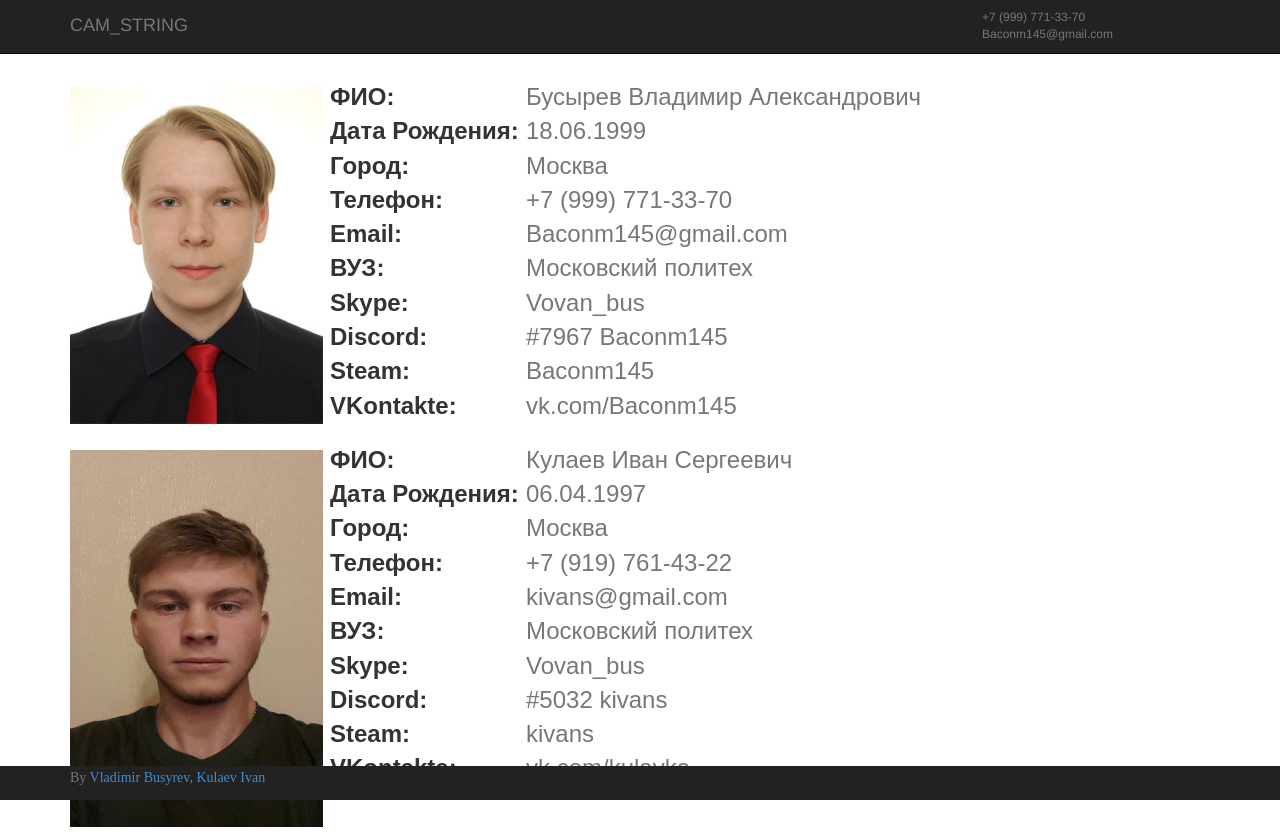
After one commit to Baconm145/raspberrypi_web_page, a PHP site: page /0/developers.php in a window 1280 px wide. The commit adds this page. Run offline with PHP 8.4, Linux system fonts and the light colour scheme; some libraries are stand-ins or nearby versions; some web fonts are replaced.

Commit message:
added developers page

```diff
--- /dev/null
+++ b/developers.php
@@ -0,0 +1,154 @@
+<html>
+   <head>
+	<style type="text/css">
+
+		@font-face {
+			font-family:'Glyphicons Halflings';
+			src:url('../fonts/glyphicons-halflings-regular.eot');
+			src:url('../fonts/glyphicons-halflings-regular.eot?#iefix')
+			format('embedded-opentype'), url('../fonts/glyphicons-halflings-regular.woff')
+			format('woff'),	url('../fonts/glyphicons-halflings-regular.ttf')
+			format('truetype'), url('../fonts/glyphicons-halflings-regular.svg#glyphicons_halflingsregular')
+			format('svg')
+		}
+		div.foot {
+			position: fixed;
+			left: 0; bottom: 0;
+			padding: 2px;
+			background: #222;
+			color: #777;
+			width: 100%;
+			font-family: Glyphicons Halflings;
+		}
+
+		.mainBox {
+		margin-right:auto;
+		margin-left:auto;
+		padding-left:15px;
+		padding-right:15px
+		}
+		@media (min-width:768px) {
+		.mainBox{width:750px}
+		}
+		@media (min-width:992px) {
+		.mainBox{width:970px}
+		}@media (min-width:1200px) {
+		.mainBox{width:1170px}
+		}
+		.leftstrbot, .rightstrbot {
+		float: left;
+		width: 50%;
+	   }
+	   .rightstrbot {
+		text-align: right; /* Выравнивание по правому краю */
+	   }
+
+		.rightstr {
+		margin-top: 9px;
+		float: right;
+		color: #777;
+		font-size: 9pt;
+		width: 20%
+		}
+
+		.rightstrmid {
+		margin-right: 10%;
+		float: right;
+		color: #777;
+		width: 50%
+		}
+
+		.rightstrdown {;
+		float: right;
+		color: #777;
+		font-size: 9pt;
+		width: 10%
+		}
+
+		.imageBox {
+		float:left;
+		margin: 7px 7px 7px 0;
+		}
+	</style>
+    <meta name="viewport" content="width=550, initial-scale=1">
+    <title><?php echo CAM_STRING; ?></title>
+    <link rel="stylesheet" href="css/style_minified.css" />
+   </head>
+   <body>
+    <div class="navbar navbar-inverse navbar-fixed-top" role="navigation">
+        <div class="container">
+			<p class="rightstr">+7 (999) 771-33-70 Baconm145@gmail.com</p>
+            <div class="navbar-header">
+               <a class="navbar-brand"><?php echo CAM_STRING; ?></a>
+            </div>
+        </div>
+    </div>
+	<div class="mainBox">
+		<p>
+			<img src="vovan_photo.jpg" width="253" height="337" class="imageBox">
+			<font size="5" face="Arial">
+				<p class="rightstrmid">
+					Бусырев Владимир Александрович <br>
+					18.06.1999 <br>
+					Москва <br>
+					+7 (999) 771-33-70 <br>
+					Baconm145@gmail.com <br>
+					Московский политех <br>
+					Vovan_bus <br>
+					#7967 Baconm145 <br>
+					Baconm145 <br>
+					vk.com/Baconm145 <br>
+				</p>
+				<strong>
+					ФИО: <br>
+					Дата Рождения: <br>
+					Город: <br>
+					Телефон: <br>
+					Email: <br>
+					ВУЗ: <br>
+					Skype: <br>
+					Discord: <br>
+					Steam: <br>
+					VKontakte: <br>
+
+				</strong>
+			</font>
+			<br><img src="kulay_photo.jpg" width="253" height="377" class="imageBox">
+			<font size="5" face="Arial">
+				<p class="rightstrmid">
+					Кулаев Иван Сергеевич <br>
+					06.04.1997 <br>
+					Москва <br>
+					+7 (919) 761-43-22 <br>
+					kivans@gmail.com <br>
+					Московский политех <br>
+					Vovan_bus <br>
+					#5032 kivans<br>
+					kivans <br>
+					vk.com/kulayka <br>
+				</p>
+				<strong>
+					ФИО: <br>
+					Дата Рождения: <br>
+					Город: <br>
+					Телефон: <br>
+					Email: <br>
+					ВУЗ: <br>
+					Skype: <br>
+					Discord: <br>
+					Steam: <br>
+					VKontakte: <br>
+
+				</strong>
+			</font>
+		</p>
+	<div>
+	<div class="foot">
+		<div class="container">
+			<p>By
+				<a href="vovan.php">Vladimir Busyrev</a>, <a href="kulay.php">Kulaev Ivan</p>
+			</p>
+		</div>
+	</div>
+   </body>
+</html>
--- a/index.php
+++ b/index.php
@@ -676,7 +676,7 @@
 	<div class="foot">
 		<div class="container">
 			<p>By
-				<a href="vovan.php">Vladimir Busyrev</a>, <a href="kulay.php">Kulaev Ivan</p>
+				<p href="vovan.php">Vladimir Busyrev</>, <p href="vovan.php">Kulaev Ivan</p>
 			</p>
 		</div>
 	</div>
```
Also changed, not shown: kulay_photo.jpg (added), vovan.php (deleted), vovan_photo.jpg (added).
